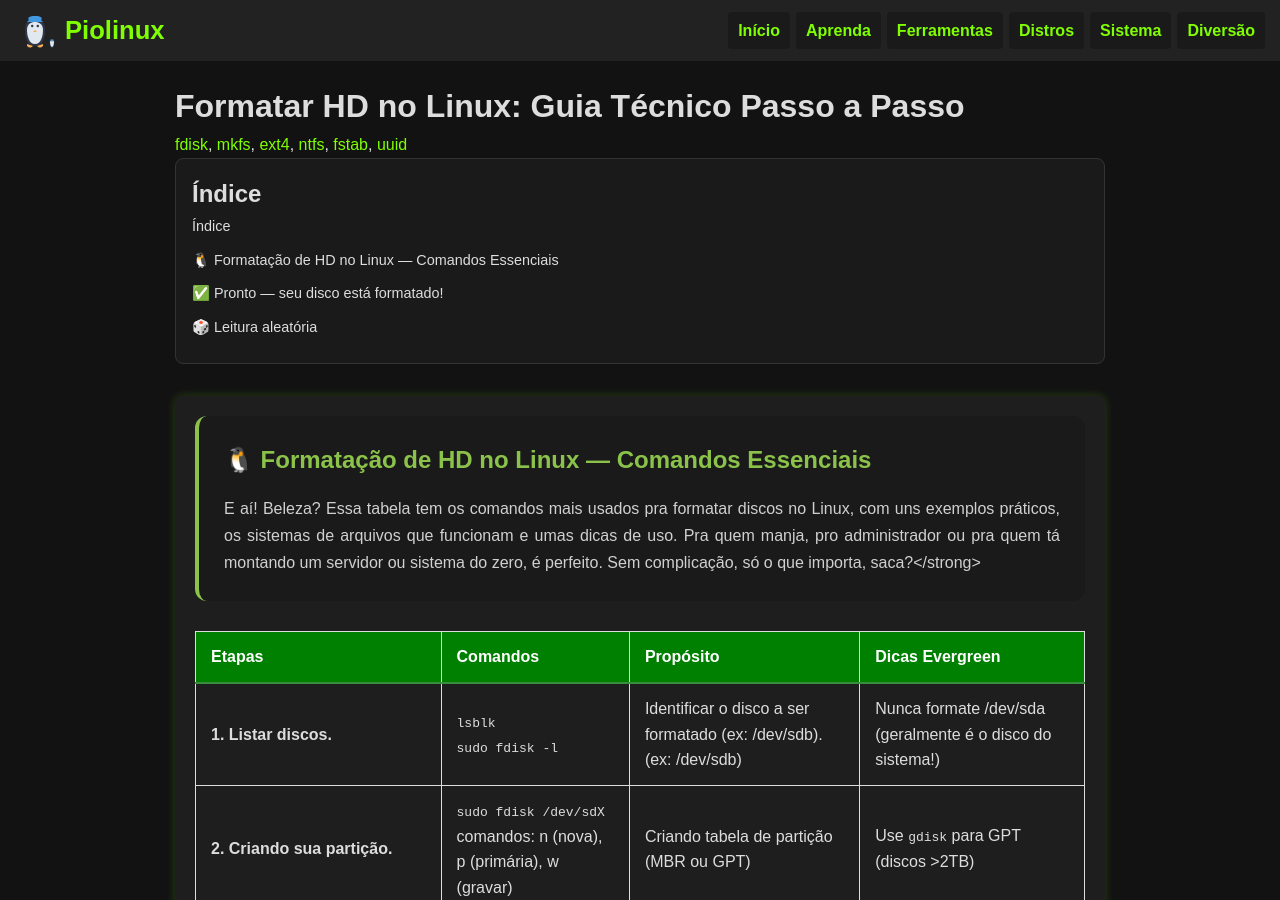
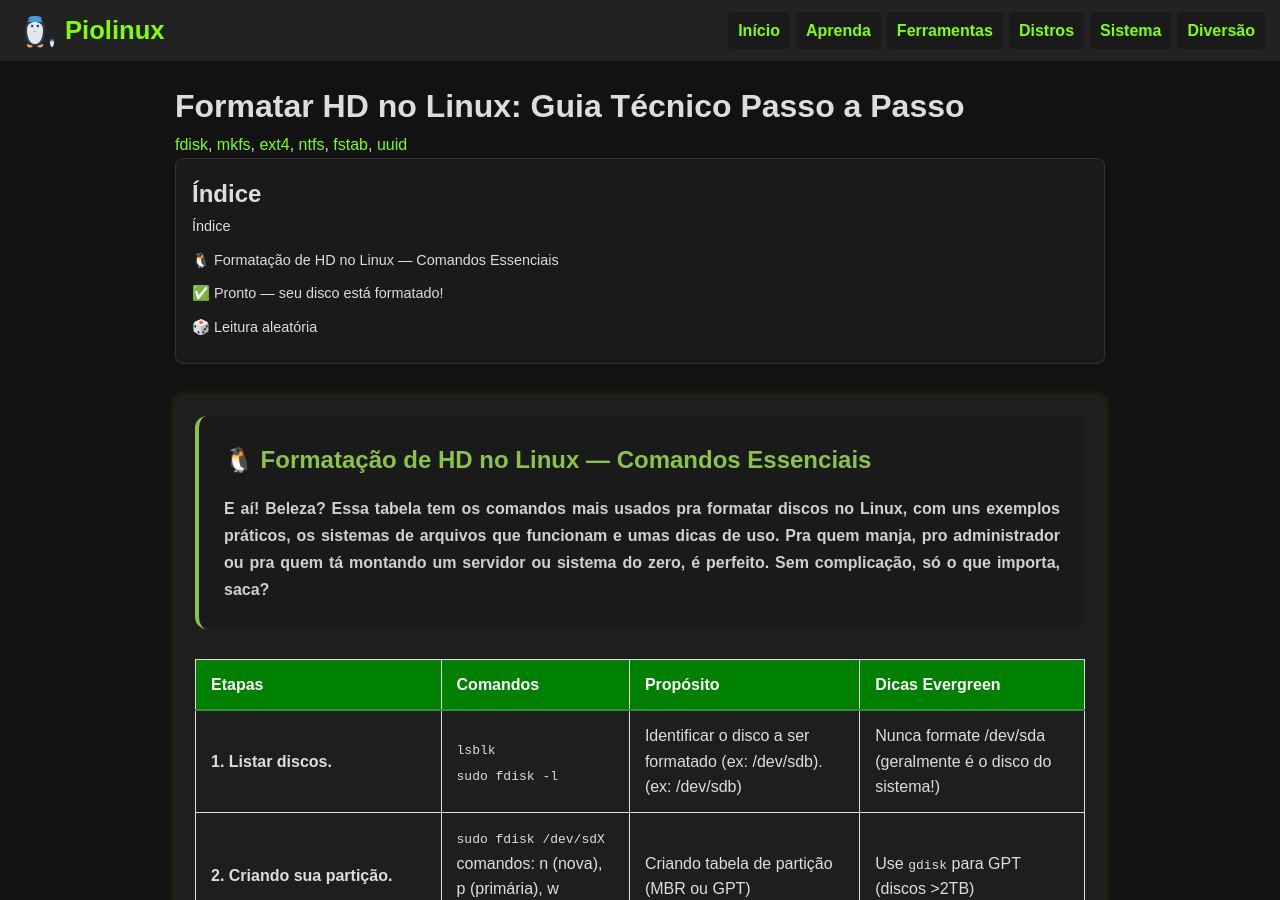
Before and after one commit to Piolinux/piolinux-site, a Jekyll site: the page built from _pages/formatar-hd-no-linux-guia-tecnico-passo-a-passo.md, in a window 1280 px wide and 900 px high. Built offline with Jekyll 4.4.1, drawn with Linux system fonts in a browser that asks for light colours.

Commit message:
Update formatar-hd-no-linux-guia-tecnico-passo-a-passo.md

```diff
--- a/_pages/formatar-hd-no-linux-guia-tecnico-passo-a-passo.md
+++ b/_pages/formatar-hd-no-linux-guia-tecnico-passo-a-passo.md
@@ -17,7 +17,7 @@ tags: [fdisk, mkfs, ext4, ntfs, fstab, uuid]
  <div class="intro-section" style="background: #1a1a1a; padding: 25px; border-radius: 12px; border-left: 4px solid #8bc34a; margin-bottom: 30px;">
     <h2 style="color: #8bc34a; margin: 0 0 15px 0; font-size: 1.5em;">🐧 Formatação de HD no Linux — Comandos Essenciais</h2>
     <p style="color: #d0d0d0; line-height: 1.7; margin: 0;">
-        E aí! Beleza? Essa tabela tem os comandos mais usados pra formatar discos no Linux, com uns exemplos práticos, os sistemas de arquivos que funcionam e umas dicas de uso. Pra quem manja, pro administrador ou pra quem tá montando um servidor ou sistema do zero, é perfeito. Sem complicação, só o que importa, saca?</strong>
+      <strong>  E aí! Beleza? Essa tabela tem os comandos mais usados pra formatar discos no Linux, com uns exemplos práticos, os sistemas de arquivos que funcionam e umas dicas de uso. Pra quem manja, pro administrador ou pra quem tá montando um servidor ou sistema do zero, é perfeito. Sem complicação, só o que importa, saca?</strong>
     </p>
 </div>
 
```
